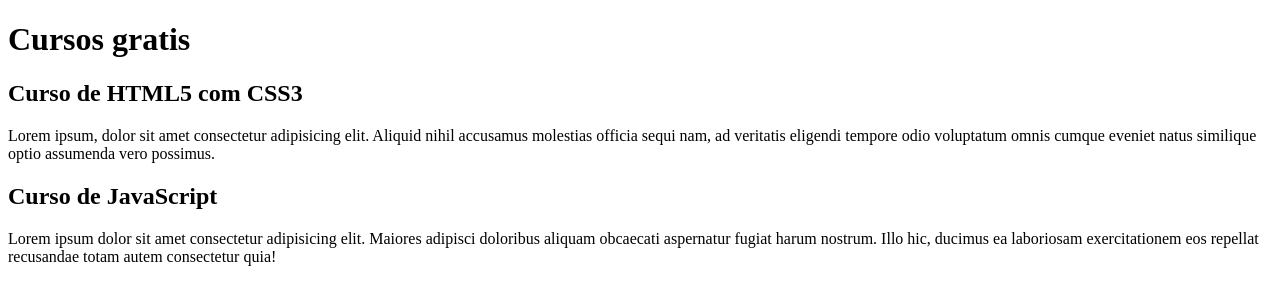
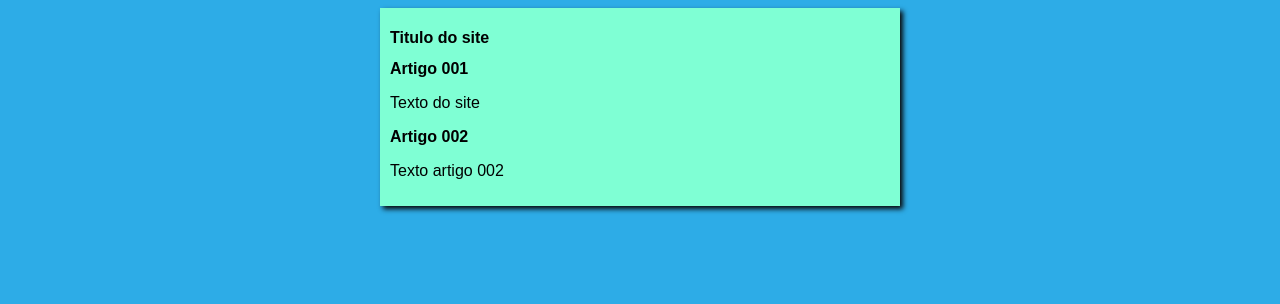
Before and after one commit to felipsilvj332-ops/Branches-teste, a plain HTML site: page index.html in a window 1280 px wide. Drawn offline with Linux system fonts and the light colour scheme.

Commit message:
Teste de merge

```diff
--- a/index.html
+++ b/index.html
@@ -4,18 +4,19 @@
     <meta charset="UTF-8">
     <meta name="viewport" content="width=device-width, initial-scale=1.0">
     <title>Document</title>
+    <link rel="stylesheet" href="estilos/style.css">
 </head>
 <body>
     <main>
         <header>
-            <h1>Cursos gratis</h1>
+            <h1>Titulo do site</h1>
         <article>
-            <h2>Curso de HTML5 com CSS3</h2>
-            <p>Lorem ipsum, dolor sit amet consectetur adipisicing elit. Aliquid nihil accusamus molestias officia sequi nam, ad veritatis eligendi tempore odio voluptatum omnis cumque eveniet natus similique optio assumenda vero possimus.</p>
+            <h2>Artigo 001</h2>
+            <p>Texto do site</p>
         </article>
         <article>
-            <h2>Curso de JavaScript</h2>
-            <p>Lorem ipsum dolor sit amet consectetur adipisicing elit. Maiores adipisci doloribus aliquam obcaecati aspernatur fugiat harum nostrum. Illo hic, ducimus ea laboriosam exercitationem eos repellat recusandae totam autem consectetur quia!</p>
+            <h2>Artigo 002</h2>
+            <p>Texto artigo 002</p>
         </article>
         </header>
     </main>
```
